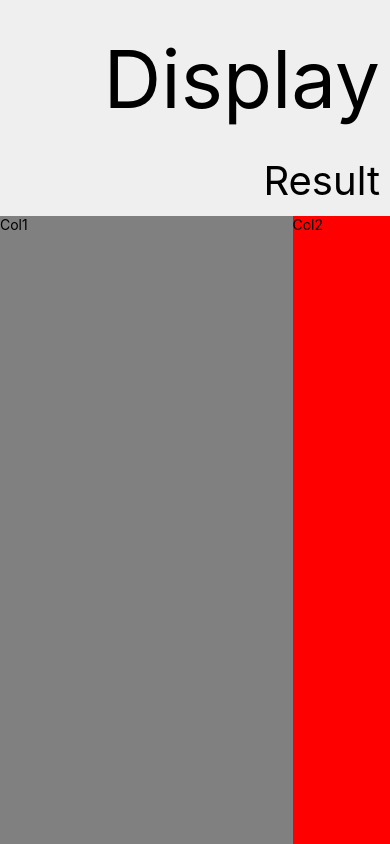
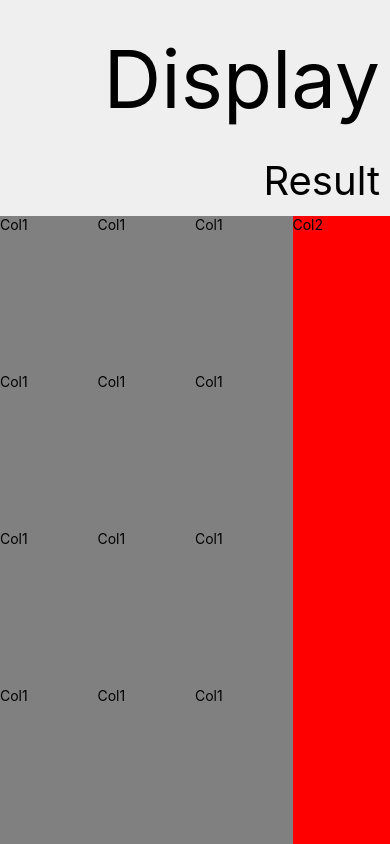
Before and after one commit to renanalves23/REACT-NATIVE-CALCULADORA, a React Native app: screen / in a window 390 px wide. Built offline with nearby package versions, Linux system fonts and the light colour scheme.

Commit message:
Preparando entrada dos numeros

```diff
--- a/App.js
+++ b/App.js
@@ -2,14 +2,25 @@ import React from 'react';
 import { StyleSheet, Text, View } from 'react-native';
 
 export default function App() {
+  const col1Buttons = [
+    ['7', '8', '9'],
+    ['4', '5', '6'],
+    ['1', '2', '3'],
+    [',', '0', '=']
+  ]
   return (
     <View style={styles.container}>
       <Text style={styles.display}>Display</Text>
       <Text style={styles.result}>Result</Text>
       <View style={styles.buttons}>
           <View style={styles.col1}>
-            <Text>Col1</Text>
-          </View>
+          { col1Buttons.map( line => <View style={styles.line}>
+            <Text style={styles.btn}>Col1</Text>
+            <Text style={styles.btn}>Col1</Text>
+            <Text style={styles.btn}>Col1</Text>
+            </View>
+          ) }
+            </View>
         <View style={styles.col2}>
           <Text>Col2</Text>
         </View>
@@ -53,5 +64,11 @@ const styles = StyleSheet.create({
     flex: 1,
     backgroundColor: 'red',
   },
-
+  line:{
+    flex: 1,
+    flexDirection: 'row',
+  },
+  btn:{
+    flex: 1
+  }
 });
```
